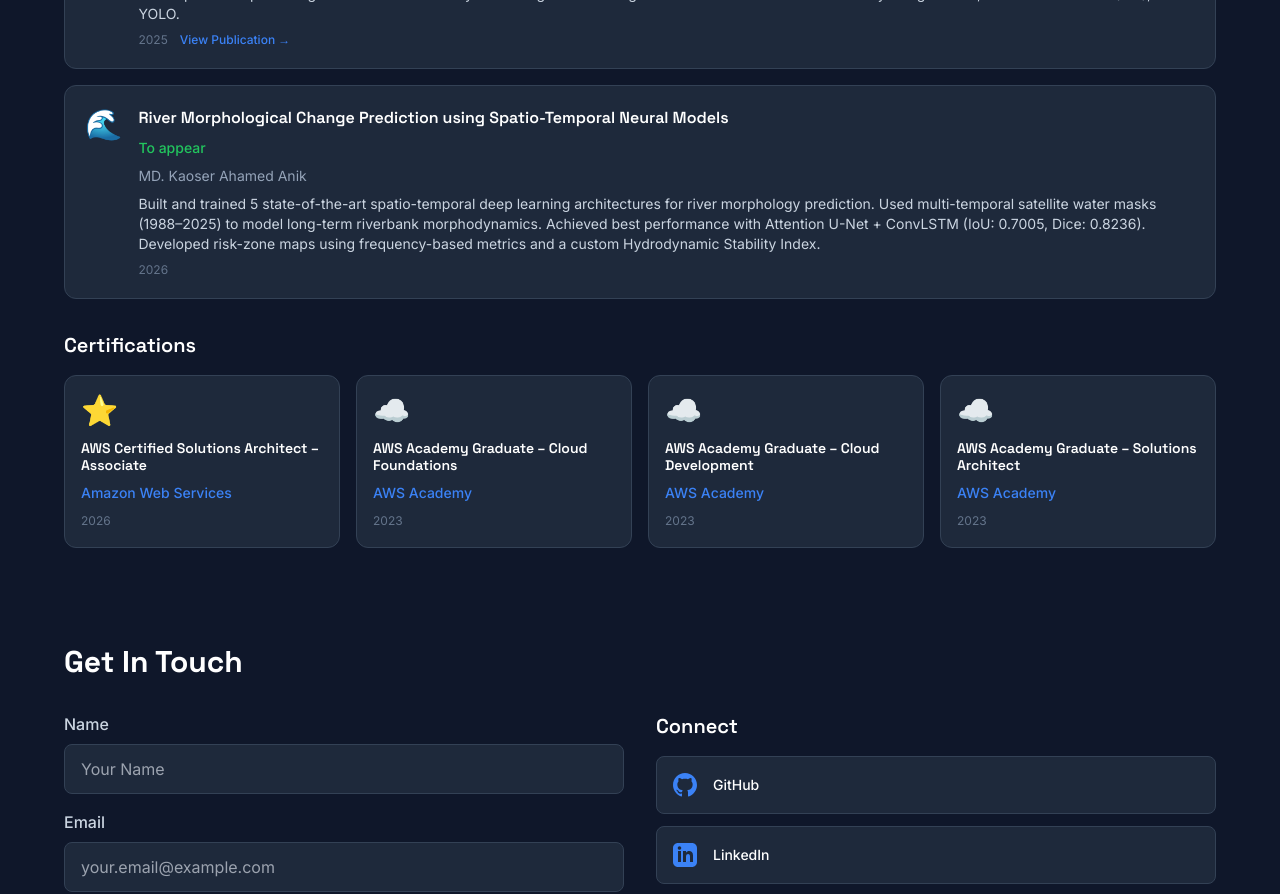
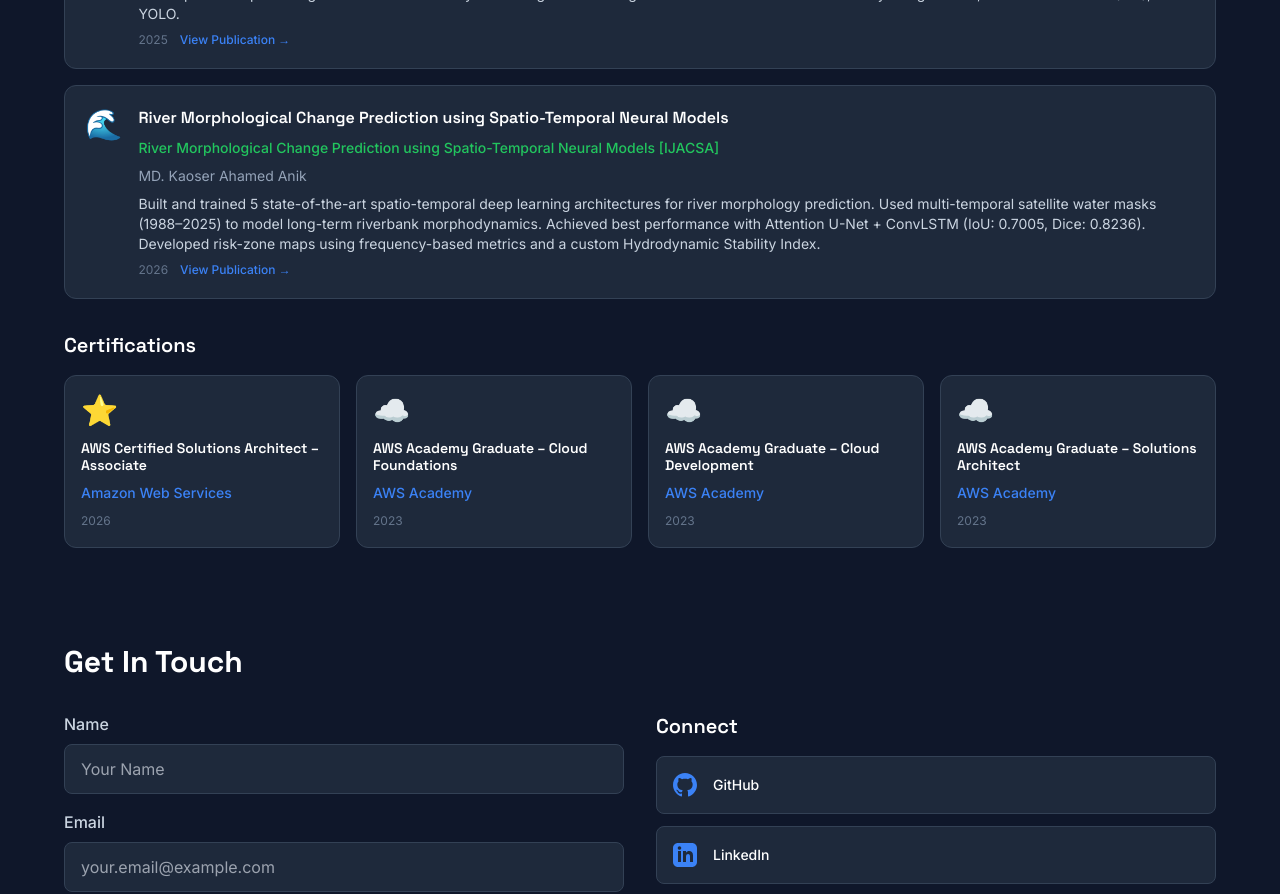
Before and after one commit to Kaoserahamed/Portfolio, a React (Create React App) app: page / in a window 1280 px wide. Shown: the part 3460-4354 px from the top of the page. Built offline with nearby package versions, Linux system fonts and the light colour scheme.

Commit message:
paper link added

```diff
--- a/src/components/Certificates.js
+++ b/src/components/Certificates.js
@@ -11,12 +11,12 @@
     },
     {
       title: 'River Morphological Change Prediction using Spatio-Temporal Neural Models',
-      conference: 'To appear',
+      conference: 'River Morphological Change Prediction using Spatio-Temporal Neural Models [IJACSA]',
       year: '2026',
       authors: 'MD. Kaoser Ahamed Anik',
       details: 'Built and trained 5 state-of-the-art spatio-temporal deep learning architectures for river morphology prediction. Used multi-temporal satellite water masks (1988–2025) to model long-term riverbank morphodynamics. Achieved best performance with Attention U-Net + ConvLSTM (IoU: 0.7005, Dice: 0.8236). Developed risk-zone maps using frequency-based metrics and a custom Hydrodynamic Stability Index.',
       icon: '🌊',
-      link: null
+      link: 'https://thesai.org/Publications/ViewPaper?Volume=17&Issue=7&Code=IJACSA&SerialNo=74#'
     },
   ];
 
```
